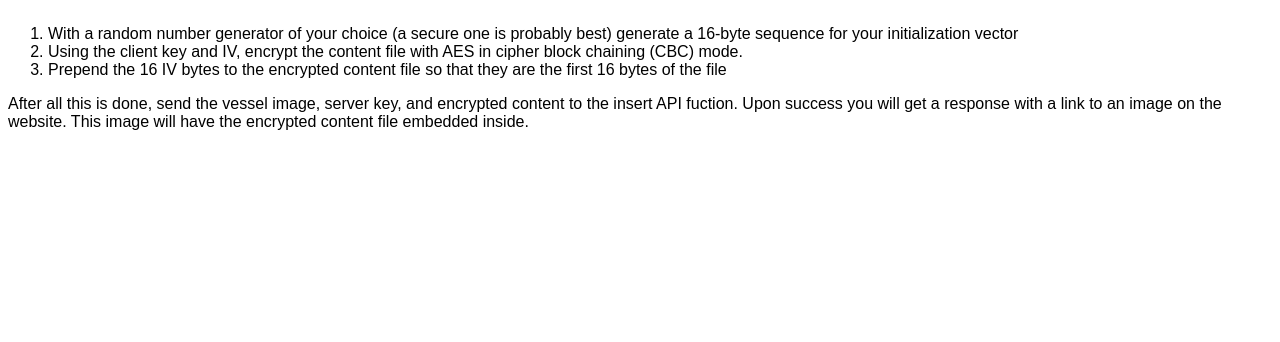
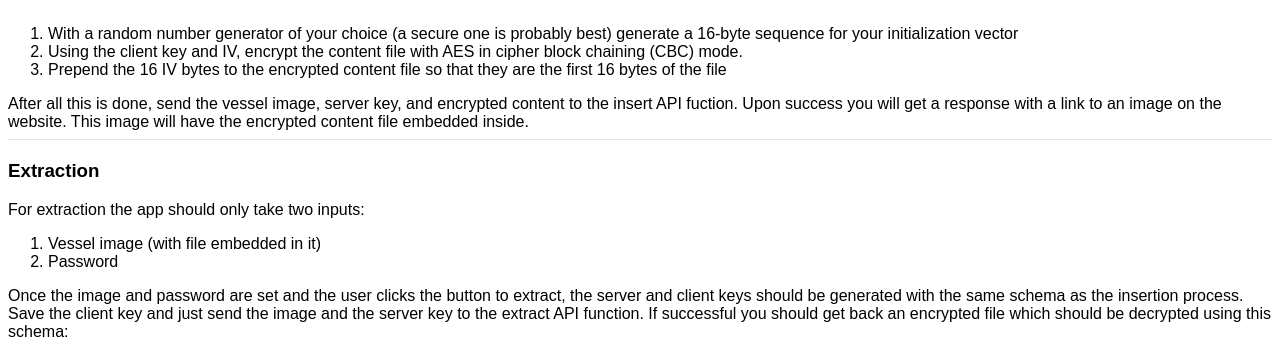
Before and after one commit to holzmanj/Stegosaurus-LSB-Dummy-API, a Flask app: page /docs/keygen in a window 1280 px wide. Shown: the part 1209-1551 px from the top of the page. Before the commit the page ends 1339 px from the top, so only its background shows below. Run offline with Flask 2, Linux system fonts and the light colour scheme; some web fonts are replaced.

Commit message:
Added extraction section to documentation page

```diff
--- a/templates/keygen_doc.html
+++ b/templates/keygen_doc.html
@@ -37,9 +37,8 @@
 				<li>Content file</li>
 				<li>Password</li>
 			</ol>
-			(After the vessel image is selected, it would probably be good to call the
-			<a href="https://stegosaurus.ml/api/">get_capacity</a>
-			API function and display that data somehow so that the user knows how much they can fit in their image.)
+			(After the vessel image is selected, it would probably be good to call the get_capacity	API function and display that
+			data somehow so that the user knows how much they can fit in their image.)
 			<br><br>
 			Once all of the inputs are set and the user clicks the button to insert, the client and server keys should be generated with this schema:
 			<br>
@@ -48,7 +47,8 @@
 			</center>
 			<ol>
 				<li>The password is hashed with SHA-256 to generate the preliminary hash (should be stored as a hex digest string)</li>
-				<li>The preliminary hash is split down the middle into two strings.  A 256-bit hex string should have 64 characters, so you should have two strings of 32 characters.</li>
+				<li>The preliminary hash is split down the middle into two strings.
+					A 256-bit hex string should have 64 characters, so you should have two strings of 32 characters.</li>
 				<li>The original password and the first half of the hash are concatenated together and hashed to produce the server-side key.</li>
 				<li>The original password and the second half of the hash are concatenated together and hashed to produce the client-side key.</li>
 			</ol>
@@ -69,5 +69,26 @@
 			After all this is done, send the vessel image, server key, and encrypted content to the insert API fuction.
 			Upon success you will get a response with a link to an image on the website.  This image will have the encrypted content file embedded inside.
 		</div>
+		<hr>
+		<div>
+			<h3>Extraction</h3>
+			For extraction the app should only take two inputs:
+			<ol>
+				<li>Vessel image (with file embedded in it)</li>
+				<li>Password</li>
+			</ol>
+			Once the image and password are set and the user clicks the button to extract, the server and client keys should be generated with
+			the same schema as the insertion process.  Save the client key and just send the image and the server key to the extract API function.
+			If successful you should get back an encrypted file which should be decrypted using this schema:
+			<br>
+			<center>
+				<img src="{{ url_for('static', filename='docs/decrypt_scheme.png') }}">
+			</center>
+			<ol>
+				<li>The first 16 bytes of the encrypted file should be split from the rest of the file data and used as the IV</li>
+				<li>Use the IV and the client key to decrypt the content file (again using AES in CBC mode).</li>
+			</ol>
+			And then you're done!!!!!!!!!!!!!!!!!!!!
+		</div>
 	</body>
 </html>
```
